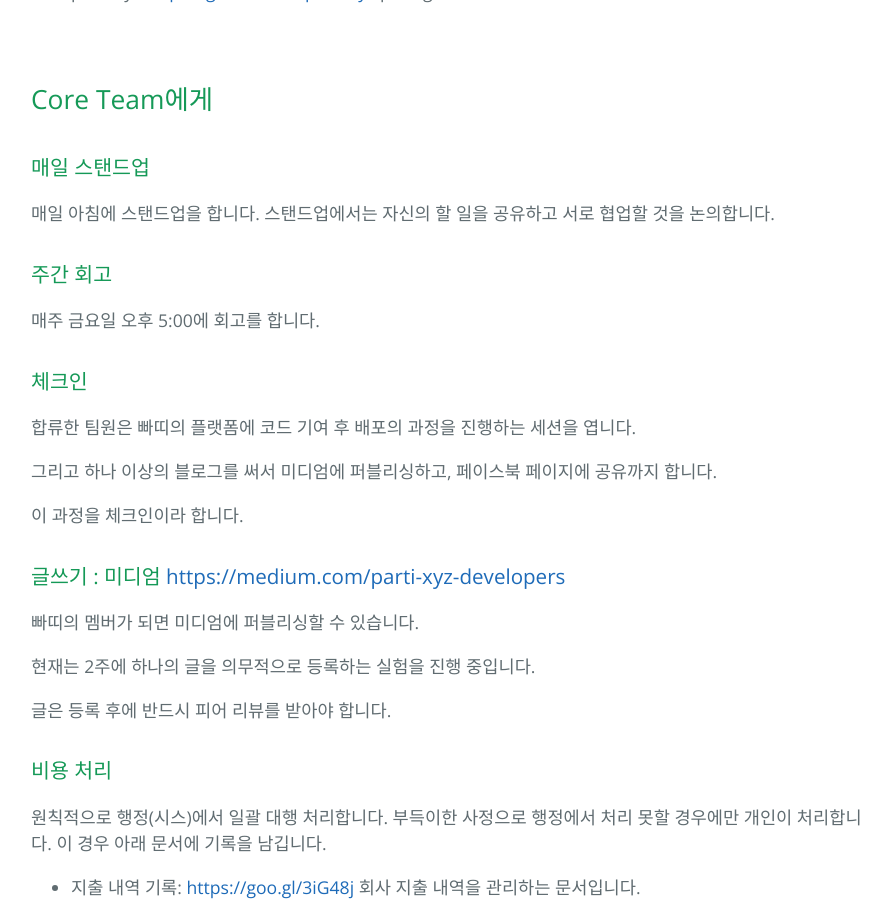
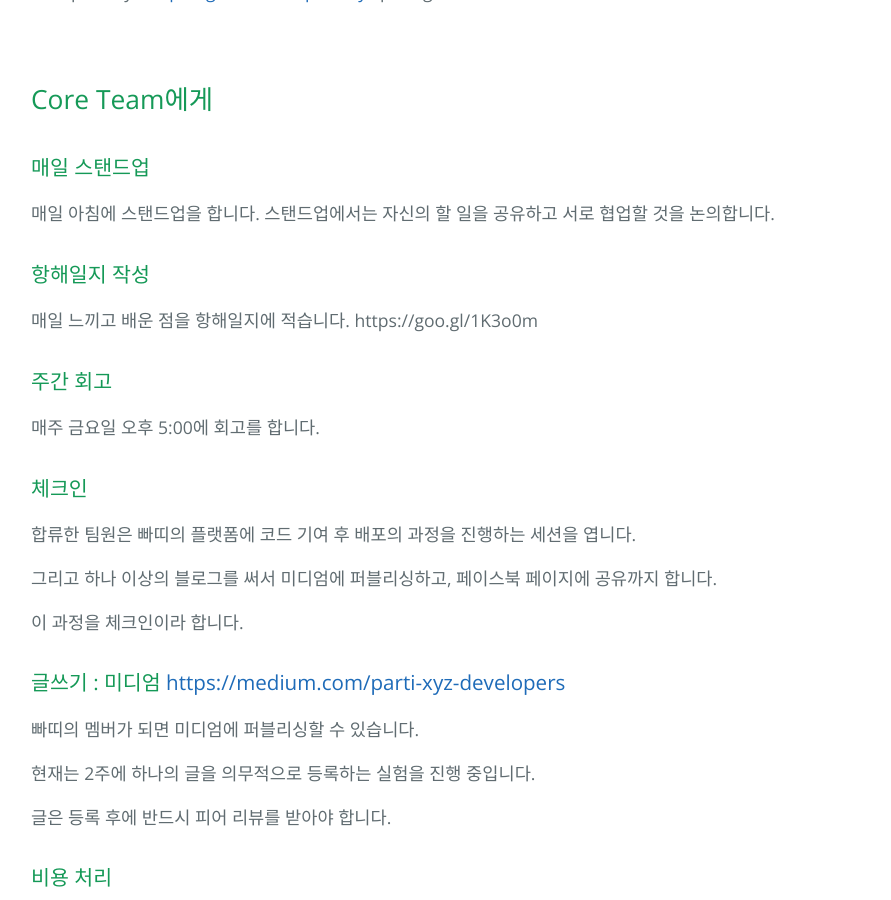
Before and after one commit to parti-coop/parti-group, a Jekyll site: the page built from docs/process.md, in a window 1280 px wide and 900 px high, scrolled down 1469 px. Shown: the whole window, without its empty margins (193-1084 px from the left). Built offline with Jekyll 4.4.1, drawn with Linux system fonts in a browser that asks for light colours.

Commit message:
항해일지를 프로세스에 넣습니다.

```diff
--- a/docs/process.md
+++ b/docs/process.md
@@ -50,6 +50,10 @@ layout: default
 ### 매일 스탠드업
 
 매일 아침에 스탠드업을 합니다. 스탠드업에서는 자신의 할 일을 공유하고 서로 협업할 것을 논의합니다.
+
+### 항해일지 작성
+
+매일 느끼고 배운 점을 항해일지에 적습니다. https://goo.gl/1K3o0m
 
 ### 주간 회고
 
```
